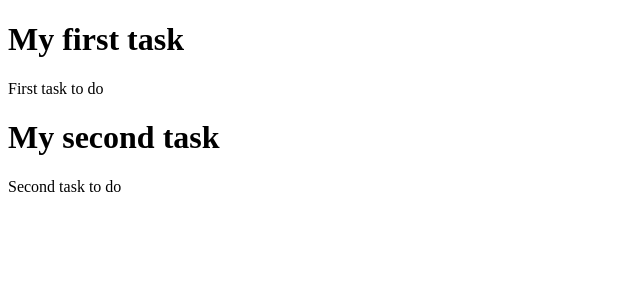
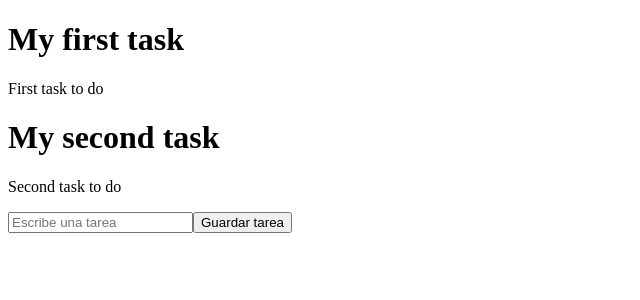
Before and after one commit to kaiser-iulius/React-Task-Project, a React (Vite) app: page / in a window 1280 px wide. Shown: the top 300 px of the page, without its empty margins (0-640 px from the left). Built offline with nearby package versions, Linux system fonts and the light colour scheme.

Commit message:
Created app.jsx and task form

```diff
--- /dev/null
+++ b/src/App.jsx
@@ -0,0 +1,13 @@
+import TaskList from './componentes/TaskList'
+import TaskForm from './componentes/TaskForm'
+
+function App() {
+  return (
+    <div>
+        <TaskList />
+        <TaskForm />
+    </div>
+  )
+}
+
+export default App
--- /dev/null
+++ b/src/componentes/TaskForm.jsx
@@ -0,0 +1,10 @@
+function TaskForm() {
+  return (
+    <form action="">
+      <input type="text" placeholder="Escribe una tarea" />
+      <button>Guardar tarea</button>
+    </form>
+  );
+}
+
+export default TaskForm;
--- a/src/main.jsx
+++ b/src/main.jsx
@@ -1,10 +1,10 @@
 import React from 'react'
 import ReactDOM from 'react-dom/client'
-import TaskList from './componentes/TaskList'
+import App from './App'
 import './index.css'
 
 ReactDOM.createRoot(document.getElementById('root')).render(
   <React.StrictMode>
-    <TaskList />
+    <App />
   </React.StrictMode>
 )
```
